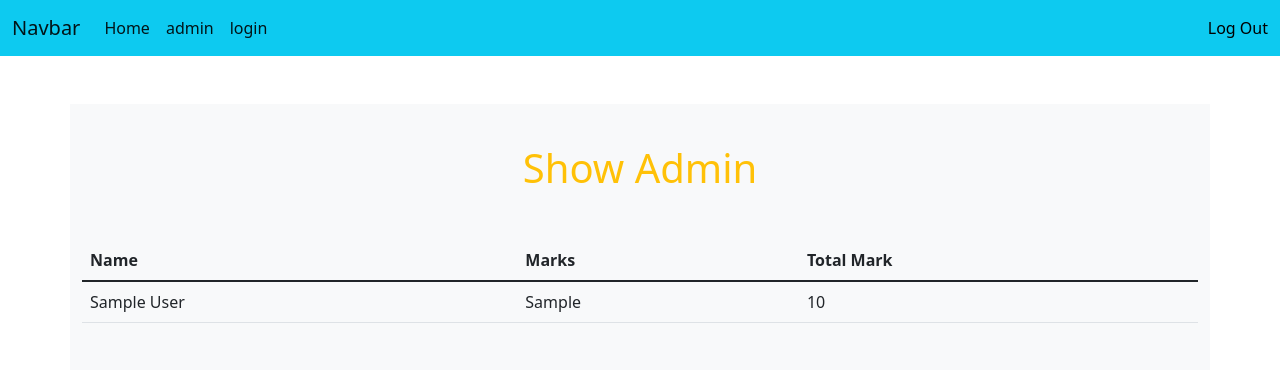
After one commit to kyawthunaing0969/php_project, a PHP site: page /admin/showUserMarks.php in a window 1280 px wide. The commit adds this page. Shown: the top 370 px of the page. Run offline with PHP 8.4, Linux system fonts and the light colour scheme; tables that the repository leaves empty or names only in its code hold one stand-in row (values such as "Sample post").

Commit message:
dumps fixed

```diff
--- a/admin/add.php
+++ b/admin/add.php
@@ -105,7 +105,7 @@ if (isset($_POST["submit"])) {
 
                 <i class="fa-solid fa-unlock"></i>
                 <a href="login.php" class="text-black mx-2"><b>Admin</b></a>
-                <a href="../home.php" class="text-black mx-2"><i class="fa-solid fa-right-from-bracket mx-2"></i><b>Log Out</b></a>
+                <a href="../index1.php" class="text-black mx-2"><i class="fa-solid fa-right-from-bracket mx-2"></i><b>Log Out</b></a>
             </div>
         </div>
     </nav>
--- a/admin/edit1.php
+++ b/admin/edit1.php
@@ -50,7 +50,7 @@
 
                 <i class="fa-solid fa-unlock"></i>
                 <a href="login.php" class="text-black mx-2"><b>Admin</b></a>
-                <a href="../home.php" class="text-black mx-2"><i class="fa-solid fa-right-from-bracket mx-2"></i><b>Log Out</b></a>
+                <a href="../index1.php" class="text-black mx-2"><i class="fa-solid fa-right-from-bracket mx-2"></i><b>Log Out</b></a>
             </div>
         </div>
     </nav>
--- a/admin/login.php
+++ b/admin/login.php
@@ -37,7 +37,7 @@
 
         <i class="fa-solid fa-lock"></i>
         <a href="login.php" class="text-black mx-2"><b>Admin</b></a>
-        <a href="../home.php" class="text-black mx-2"><i class="fa-solid fa-right-from-bracket mx-2"></i><b>Log Out</b></a>
+        <a href="../index1.php" class="text-black mx-2"><i class="fa-solid fa-right-from-bracket mx-2"></i><b>Log Out</b></a>
       </div>
     </div>
   </nav>
--- a/admin/question.php
+++ b/admin/question.php
@@ -58,7 +58,7 @@ if (isset($_POST['submit'])) {
 
                 <i class="fa-solid fa-unlock"></i>
                 <a href="login.php" class="text-black mx-2"><b>Admin</b></a>
-                <a href="../home.php" class="text-black mx-2"><i class="fa-solid fa-right-from-bracket mx-2"></i><b>Log Out</b></a>
+                <a href="../index1.php" class="text-black mx-2"><i class="fa-solid fa-right-from-bracket mx-2"></i><b>Log Out</b></a>
             </div>
         </div>
     </nav>
--- /dev/null
+++ b/admin/showUserMarks.php
@@ -0,0 +1,82 @@
+<!DOCTYPE html>
+<html lang="en">
+
+<head>
+    <meta charset="UTF-8">
+    <meta http-equiv="X-UA-Compatible" content="IE=edge">
+    <meta name="viewport" content="width=device-width, initial-scale=1.0">
+    <title>Document</title>
+    <link href="https://cdn.jsdelivr.net/npm/bootstrap@5.2.3/dist/css/bootstrap.min.css" rel="stylesheet" integrity="sha384-rbsA2VBKQhggwzxH7pPCaAqO46MgnOM80zW1RWuH61DGLwZJEdK2Kadq2F9CUG65" crossorigin="anonymous">
+    <script src="https://cdn.jsdelivr.net/npm/bootstrap@5.2.3/dist/js/bootstrap.bundle.min.js" integrity="sha384-kenU1KFdBIe4zVF0s0G1M5b4hcpxyD9F7jL+jjXkk+Q2h455rYXK/7HAuoJl+0I4" crossorigin="anonymous"></script>
+</head>
+<style>
+    a:link {
+        text-decoration: none;
+    }
+</style>
+
+<body>
+
+ <nav class="navbar navbar-expand-lg bg-info mb-5">
+        <div class="container-fluid">
+            <a class="navbar-brand" href="#">Navbar</a>
+            <button class="navbar-toggler" type="button" data-bs-toggle="collapse" data-bs-target="#navbarSupportedContent" aria-controls="navbarSupportedContent" aria-expanded="false" aria-label="Toggle navigation">
+                <span class="navbar-toggler-icon"></span>
+            </button>
+            <div class="collapse navbar-collapse" id="navbarSupportedContent">
+                <ul class="navbar-nav me-auto mb-2 mb-lg-0">
+                    <li class="nav-item">
+                        <a class="nav-link active" href="#">Home</a>
+                    </li>
+                    <li class="nav-item">
+                        <a class="nav-link active" href="./admin/login.php">admin</a>
+                    </li>
+                    <li class="nav-item">
+                        <a class="nav-link active" href="./login.php">login</a>
+                    </li>
+                </ul>
+                <a href="http://" class="text-black">Log Out</a>
+            </div>
+        </div>
+    </nav>
+<div class=" container">
+    <div class="row bg-light">
+        <div class="col mt-4 mb-4">
+            <div class="text-center mt-3 mb-5 text-warning">
+            <h1>Show Admin</h1>
+            </div>
+
+           <?php
+           echo" <table class='table align-middle mb-4'>";
+               echo" <thead>";
+                   echo" <tr>";
+                        echo"<th scope='col'>Name</th>";
+                        echo"<th scope=col'>Marks</th>";
+                        echo"<th scope='col'>Total Mark</th>";
+                        // echo"<th scope=col'>Title</th>";
+
+                    echo"</tr>";
+               echo" </thead>";
+
+include ("../connection.php"); //or require
+$res1 = mysqli_query($con, "select name,mark,Totalmark,title from showuser");
+while ($row = mysqli_fetch_array($res1)) {
+
+                echo"<tbody class='table-group-divider'>";
+                   echo" <tr>";
+                        echo"<td>".$row['name']."</td>";
+                        echo"<td>".$row['mark']."</td>";
+                        echo"<td>".$row['Totalmark']."</td>";
+                        // echo"<td>".$row['title']."</td>";
+
+                    echo"</tr>";
+                echo"</tbody>";
+}
+            echo"</table>";
+            ?>
+        </div>
+    </div>
+</div>
+</form>
+</body>
+</html>
--- a/index1.php
+++ b/index1.php
@@ -76,7 +76,7 @@ include "connection.php";
                   <div class='btn-group'>
                     <a href='index.php?title=$row[title]' class='btn btn-sm btn-outline-secondary'>$title</a>
                   </div>
-                  <small class='text-muted'>9 mins</small>
+                  <small class='text-muted'>80 mins</small>
                 </div>
               </div>
             </div>
--- a/login.php
+++ b/login.php
@@ -78,6 +78,8 @@ include "connection.php";
     </form>
     <?php
     if (isset($_POST["submit"])) {
+        session_start();
+        $_SESSION['se'] = $_POST['name'];
 
         $count = 0;
         $sql = mysqli_query($con, " SELECT * FROM register WHERE name = '$_POST[name]' && '$_POST[password]'");
--- a/result.php
+++ b/result.php
@@ -43,6 +43,7 @@ $userput = $_POST['opt'];
 $db = "";
 $correct = 0;
 $wrong = 0;
+$questioncount = 0;
 
 $title = $_POST['title'];
 
@@ -55,6 +56,7 @@ while ($row = mysqli_fetch_array($res1)) {
     foreach ($arr as $key => $value)
      {
         $db = $value;
+        $questioncount +=1;
         //   echo $db;
 
         for ($i = 0; $i < count($userput); $i++)
@@ -71,6 +73,7 @@ while ($row = mysqli_fetch_array($res1)) {
         }
      }
 }
+// $query = "insert into showuser(name,mark,Totalmark)vlaues('$username','$correct','$questioncount');";
 ?>
 
 
```
Also changed, not shown: images/63edc37a088a11.39174936.png (added).
